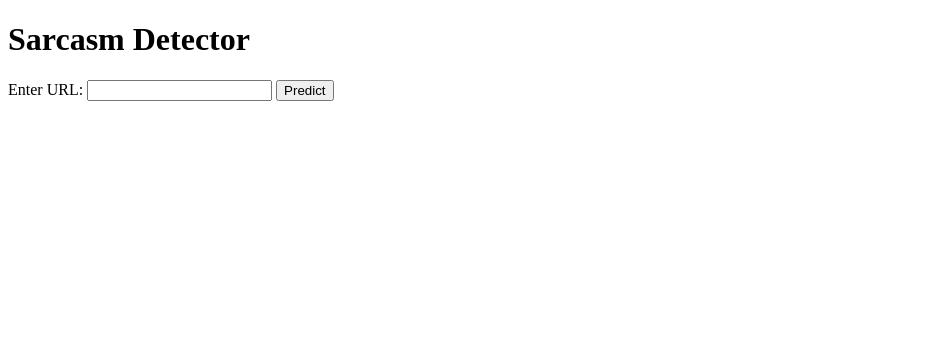
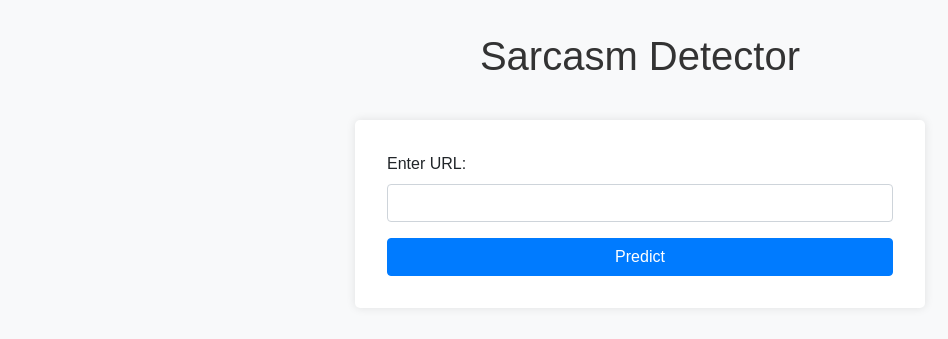
Before and after one commit to rafimadani/sarcasm-link-auto-generator, a Flask app: page / in a window 1280 px wide. Shown: the top 339 px of the page, without its empty margins (0-948 px from the left). Run offline with Flask 3, Linux system fonts and the light colour scheme; parts of the project's set-up code (start-up, migrations or seed data) failed here and were passed over; some libraries are stand-ins or nearby versions.

Commit message:
[FE] beautifying design

```diff
--- a/templates/index.html
+++ b/templates/index.html
@@ -4,15 +4,69 @@
     <meta charset="UTF-8">
     <meta name="viewport" content="width=device-width, initial-scale=1.0">
     <title>Sarcasm Detector</title>
+    <link href="https://stackpath.bootstrapcdn.com/bootstrap/4.5.2/css/bootstrap.min.css" rel="stylesheet">
+    <style>
+        body {
+            padding: 2em;
+            background-color: #f8f9fa;
+            font-family: 'Arial', sans-serif;
+        }
+        .container {
+            max-width: 600px;
+            margin: auto;
+        }
+        h1 {
+            text-align: center;
+            margin-bottom: 1em;
+            color: #333;
+        }
+        form {
+            background: #ffffff;
+            padding: 2em;
+            border-radius: 5px;
+            box-shadow: 0 0 10px rgba(0, 0, 0, 0.1);
+        }
+        #result {
+            margin-top: 1em;
+            padding: 1em;
+            border-radius: 5px;
+        }
+        .result-title {
+            font-size: 1.5em;
+            color: #007bff;
+        }
+        .result-sarcastic {
+            font-size: 1.2em;
+            color: #dc3545;
+        }
+        .result-score {
+            font-size: 1.2em;
+            color: #28a745;
+        }
+        .alert-info .result-sarcastic {
+            color: #17a2b8;
+        }
+        .alert-danger .result-title, .alert-danger .result-score {
+            color: #dc3545;
+        }
+    </style>
 </head>
 <body>
-    <h1>Sarcasm Detector</h1>
-    <form action="/predict" method="post">
-        <label for="url">Enter URL:</label>
-        <input type="text" id="url" name="url" required>
-        <button type="submit">Predict</button>
-    </form>
-    <div id="result"></div>
+    <div class="container">
+        <h1>Sarcasm Detector</h1>
+        <form action="/predict" method="post">
+            <div class="form-group">
+                <label for="url">Enter URL:</label>
+                <input type="text" id="url" name="url" class="form-control" required>
+            </div>
+            <button type="submit" class="btn btn-primary btn-block">Predict</button>
+        </form>
+        <div id="result" class="alert" role="alert" style="display: none;"></div>
+    </div>
+
+    <script src="https://code.jquery.com/jquery-3.5.1.slim.min.js"></script>
+    <script src="https://cdn.jsdelivr.net/npm/@popperjs/core@2.5.2/dist/umd/popper.min.js"></script>
+    <script src="https://stackpath.bootstrapcdn.com/bootstrap/4.5.2/js/bootstrap.min.js"></script>
     <script>
         document.querySelector('form').addEventListener('submit', async function (event) {
             event.preventDefault();
@@ -28,15 +82,19 @@
 
             const result = await response.json();
             const resultDiv = document.getElementById('result');
+            resultDiv.style.display = 'block';
             if (response.ok) {
                 resultDiv.innerHTML = `
-                    <h2>Title: ${result.title}</h2>
-                    <h3>Sarcastic: ${result.sarcastic ? 'Yes' : 'No'}</h3>
-                    <h2>How sure am i?: ${result.score}</h2>
-
+                    <h2 class="result-title">Title: ${result.title}</h2>
+                    <h3 class="result-sarcastic">Sarcastic: ${result.sarcastic ? 'Yes' : 'No'}</h3>
+                    <h2 class="result-score">Confidence Score: ${result.score}</h2>
                 `;
+                resultDiv.classList.remove('alert-danger');
+                resultDiv.classList.add('alert-info');
             } else {
-                resultDiv.innerHTML = `<h2>Error: ${result.error}</h2>`;
+                resultDiv.innerHTML = `<h2 class="result-title">Error: ${result.error}</h2>`;
+                resultDiv.classList.remove('alert-info');
+                resultDiv.classList.add('alert-danger');
             }
         });
     </script>
```
Also changed, not shown: 1 other file.
